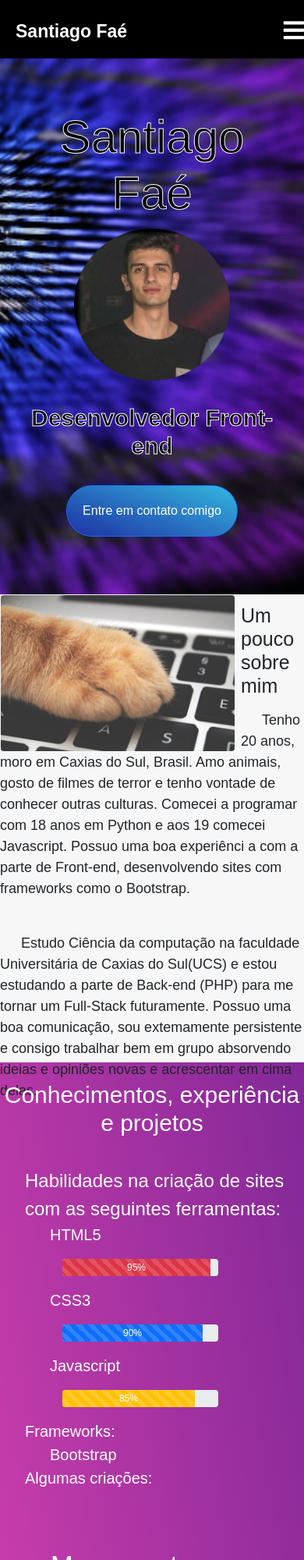
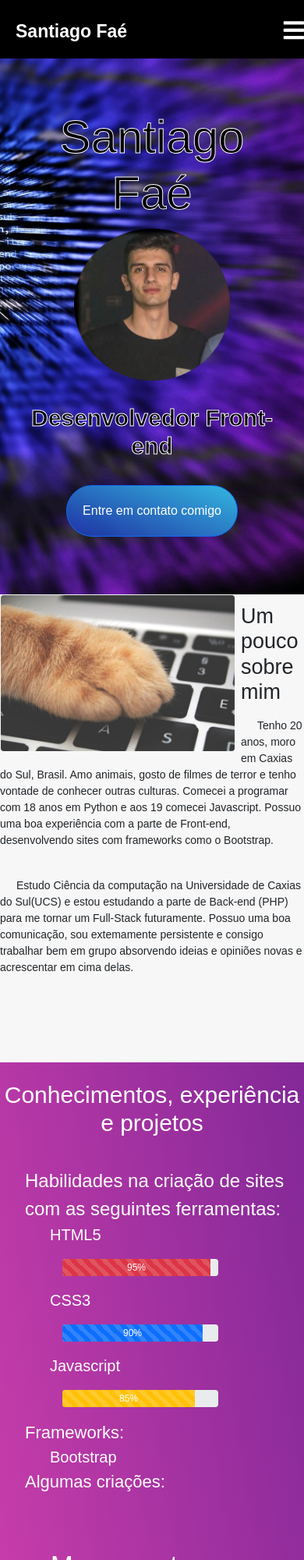
Before and after one commit to Santiago-Fae/meu-site, a plain HTML site: page index.html in a window 390 px wide. Shown: the top 2000 px of the page at 78% size. Drawn offline with nearby package versions, Linux system fonts and the light colour scheme.

Commit message:
pronto cel

```diff
--- a/estilo.css
+++ b/estilo.css
@@ -128,18 +128,6 @@ nav ul.fir li a.active, nav ul.fir li a:hover {
         font-size: 36px;
         font-weight: bold;
     }
-
-	@media (max-width: 500px) {
-		#plx {
-
-			background:url(imagens/programa22p.jpg);
-			background-attachment: fixed;
-			background-position: center;
-			background-repeat: no-repeat;
-			background-size: cover ;
-
-		}
-	}
 
 
 
@@ -303,9 +291,19 @@ div#wpp {
 
 /* MOBILE */
 
-@media(max-width: 600px) {
+@media (max-width: 600px) {
 
 	/*TELA INICIAL*/
+
+	#plx {
+
+
+		background-attachment: fixed;			background-position: center;
+		background-repeat: no-repeat;
+		background-size: cover;
+
+		}
+
 
 	h1 {
 		font-size: 50px;
@@ -318,10 +316,10 @@ div#wpp {
 	/*SOBRE*/
 
 	h2#tsobre {
-		font-size: 25px;
+		font-size: 27px;
 	}
-	.texto {
-		font-size: 15px;
+	.textos {
+		font-size: 14px;
 		text-indent: 1.5em;
 	}
 	#gato{
@@ -348,10 +346,10 @@ div#wpp {
 		height: 22px;
 	}
 	#expe3 {
-		font-size: 20px;
+		font-size: 22px;
 	}
 	#expe4 {
-		font-size: 20px;
+		font-size: 22px;
 	}
 
 	/*CONTATO*/
--- a/index.html
+++ b/index.html
@@ -56,10 +56,10 @@
     <img src="imagens/gatot.jpg" id="gato" class="rounded float-start " alt="pata de gato no teclado">
     </div>
        <h2 id="tsobre"><ul>Um pouco sobre mim</ul></h2>
-       <div class="texto">
-       <p>Tenho 20 anos, moro em Caxias do Sul, Brasil. Amo animais, gosto de filmes de terror e tenho vontade de conhecer outras culturas. Comecei a programar com 18 anos em Python e aos 19 comecei Javascript. Possuo uma boa experiênci    a com a parte de Front-end, desenvolvendo sites com frameworks como o Bootstrap.</p>
+       <div class="textos">
+       <p>Tenho 20 anos, moro em Caxias do Sul, Brasil. Amo animais, gosto de filmes de terror e tenho vontade de conhecer outras culturas. Comecei a programar com 18 anos em Python e aos 19 comecei Javascript. Possuo uma boa experiência com a parte de Front-end, desenvolvendo sites com frameworks como o Bootstrap.</p>
        <br>
-       <p>Estudo Ciência da computação na faculdade Universitária de Caxias do Sul(UCS) e estou estudando a parte de Back-end (PHP) para me tornar um Full-Stack futuramente. Possuo uma boa comunicação, sou extemamente persistente e  consigo trabalhar bem em grupo absorvendo ideias e opiniões novas e acrescentar em cima delas.</p>
+       <p>Estudo Ciência da computação na Universidade de Caxias do Sul(UCS) e estou estudando a parte de Back-end (PHP) para me tornar um Full-Stack futuramente. Possuo uma boa comunicação, sou extemamente persistente e  consigo trabalhar bem em grupo absorvendo ideias e opiniões novas e acrescentar em cima delas.</p>
        </div>
        <div id="ancora2"></div>
         </ul>
```
